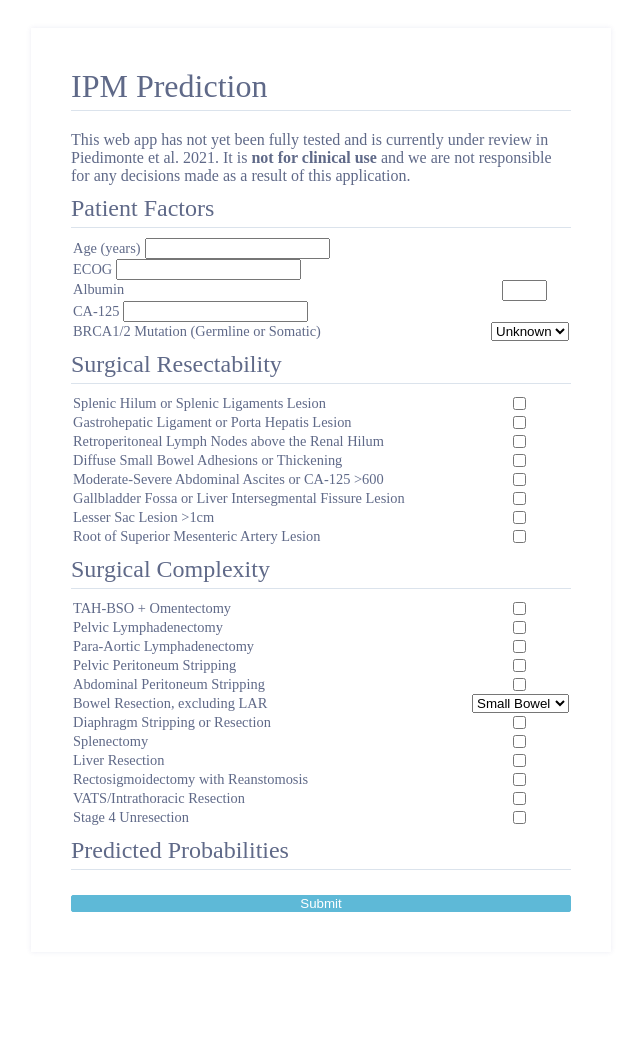
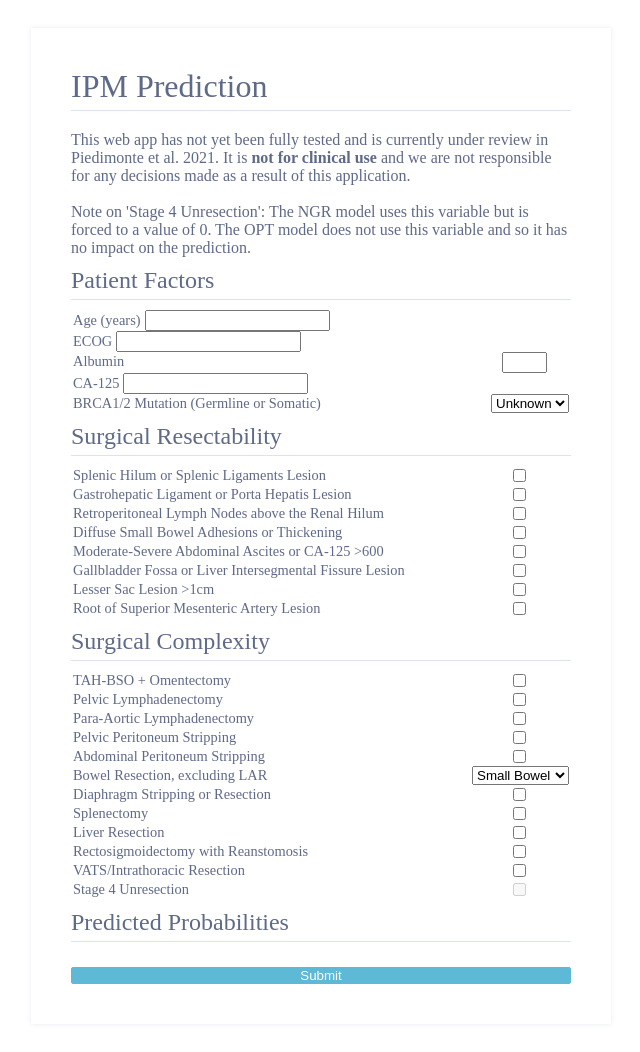
Before and after one commit to delvinso/ipm_ml_app, a Flask app: page / in a window 1280 px wide. Shown: the whole page, without its empty margins (319-959 px from the left). Before the commit the page ends 912 px from the top, so only its background shows below. Run offline with Flask 2, Linux system fonts and the light colour scheme; some libraries are stand-ins or nearby versions.

Commit message:
make st4 unresect always 0 by disabling the checkbox and add note regarding this change

```diff
--- a/flask/project/forms.py
+++ b/flask/project/forms.py
@@ -78,6 +78,8 @@ class CalculatorForm(FlaskForm):
     pre_lar = BooleanField("Rectosigmoidectomy with Reanstomosis", default=0)
     pre_vats = BooleanField("VATS/Intrathoracic Resection ", default=0)
 
-    st_4unresec = BooleanField("Stage 4 Unresection", default=0)
+    st_4unresec = BooleanField(
+        "Stage 4 Unresection", default=0, render_kw={"disabled": True}
+    )
 
     submit = SubmitField("Submit")
--- a/flask/project/templates/calculator.jinja2
+++ b/flask/project/templates/calculator.jinja2
@@ -15,7 +15,10 @@
    <h1 class="title">IPM Prediction</h1>
 
    <p>This web app has not yet been fully tested and is currently under review in Piedimonte et al. 2021.
-   It is <b>not for clinical use</b> and we are not responsible for any decisions made as a result of this application.</p>
+   It is <b>not for clinical use</b> and we are not responsible for any decisions made as a result of this application.
+   <br><br>
+   Note on 'Stage 4 Unresection': The NGR model uses this variable but is forced to a value of 0. The OPT model does not use this variable and so it has no impact on the prediction.
+   </p>
 
    <form method="POST" action="{{ url_for('routes.calculator') }}">
       {{ form.hidden_tag() }}
```
